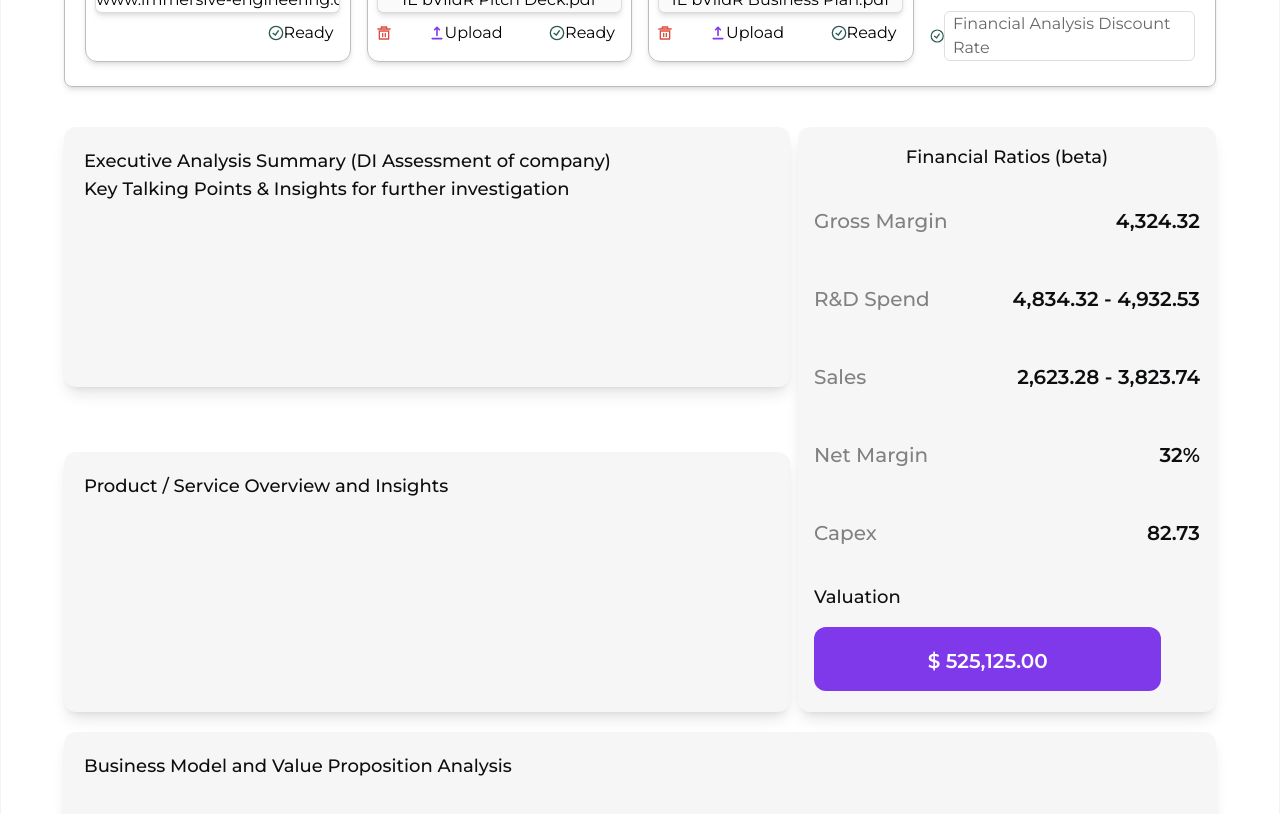
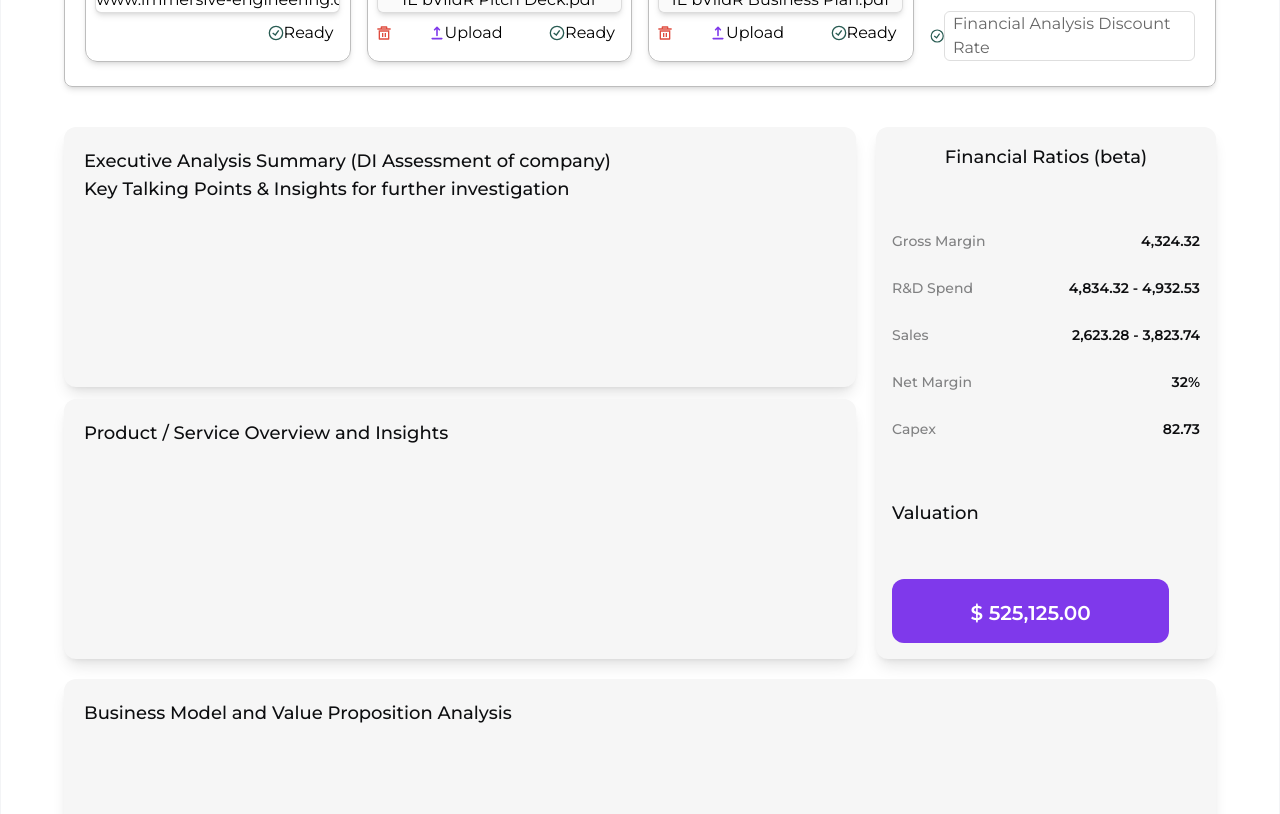
Before and after one commit to Yashgupta9330/task, a Next.js app: page /Investor in a window 1280 px wide. Shown: the part 400-1214 px from the top of the page. Built offline with nearby package versions, Linux system fonts and the light colour scheme.

Commit message:
investor page update

```diff
--- a/src/component/investorcard.tsx
+++ b/src/component/investorcard.tsx
@@ -56,7 +56,7 @@ const Investorcard: React.FC<InvestorCardProps> = ({ head, def, fl }) => {
                     {loading && <AiOutlineLoading3Quarters className='text-[#7F39EB]' />}
                     <div className='flex justify-center items-center '>
                         <GrStatusGood className='text-[#285B52]' />
-                        <span>Ready</span>
+                        <span className='block md:max-lg:hidden'>Ready</span>
                     </div>
                 </div>
             </div>
--- a/src/component/performance.tsx
+++ b/src/component/performance.tsx
@@ -26,33 +26,33 @@ function Performance() {
     ]
     return (
         <div className='w-[90vw] flex flex-col items-center justify-between gap-5 '>
-            <div className=' w-full flex flex-col md:flex-row items-center justify-between gap-2 '>
+            <div className=' w-full flex flex-col md:flex-row items-center justify-between gap-5 '>
 
-                <div className='gap-[10px] h-full md:h-[585px] flex flex-col justify-between items-start md:w-[70%] '>
+                <div className=' h-full md:h-[532px] flex flex-col justify-between items-start md:w-[70%] '>
                     <PerformanceCard heading="Executive Analysis Summary (DI Assessment of company)" content="Key Talking Points & Insights for further investigation" />
-                    <PerformanceCard heading="Product  / Service Overview and Insights"  />
+                    <PerformanceCard heading="Product  / Service Overview and Insights" />
+                </div>
 
-                </div>
-                <div className='min-h-[460px] md:h-[585px] w-[90%] md:w-[40%] rounded-xl shadow-lg bg-[#F6F6F6] p-4 flex flex-col items-start xlarge:text-2xl lg:text-xl text-[#0D0E10] font-medium gap-4'>
+                <div className='min-h-[460px] md:h-[532px] w-[90%] md:w-[30%] rounded-xl shadow-lg bg-[#F6F6F6] p-4 flex flex-col justify-between items-start xlarge:text-2xl text-[14px] text-[#0D0E10] font-medium gap-4'>
                     <h1 className=' xlarge:text-3xl text-lg text-center w-full' >Financial Ratios (beta)</h1>
                     <div className='w-full flex flex-col gap-[10px]'>
-                        <div className='w-full flex justify-between items-center py-5'>
+                        <div className='w-full flex justify-between items-center py-2'>
                             <div className='text-[#0D0E10] opacity-50 '>Gross Margin</div>
                             <div className=' text-[#0D0E10] font-semibold '>4,324.32</div>
                         </div>
-                        <div className='w-full flex justify-between items-center py-5'>
+                        <div className='w-full flex justify-between items-center py-2'>
                             <div className='text-[#0D0E10] opacity-50 '>R&D Spend</div>
                             <div className=' text-[#0D0E10] font-semibold '>4,834.32 - 4,932.53</div>
                         </div>
-                        <div className='w-full flex justify-between items-center py-5'>
+                        <div className='w-full flex justify-between items-center py-2'>
                             <div className='text-[#0D0E10] opacity-50 '>Sales</div>
                             <div className=' text-[#0D0E10] font-semibold '>2,623.28 - 3,823.74</div>
                         </div>
-                        <span className='w-full flex justify-between items-center py-5 '>
+                        <span className='w-full flex justify-between items-center py-2 '>
                             <span className='text-[#0D0E10] opacity-50 '>Net Margin</span>
                             <span className=' text-[#0D0E10] font-semibold '>32%</span>
                         </span>
-                        <span className='w-full flex justify-between items-center py-5 '>
+                        <span className='w-full flex justify-between items-center py-2 '>
                             <span className='text-[#0D0E10] opacity-50 '>Capex</span>
                             <span className=' text-[#0D0E10] font-semibold '>82.73</span>
                         </span>
```
